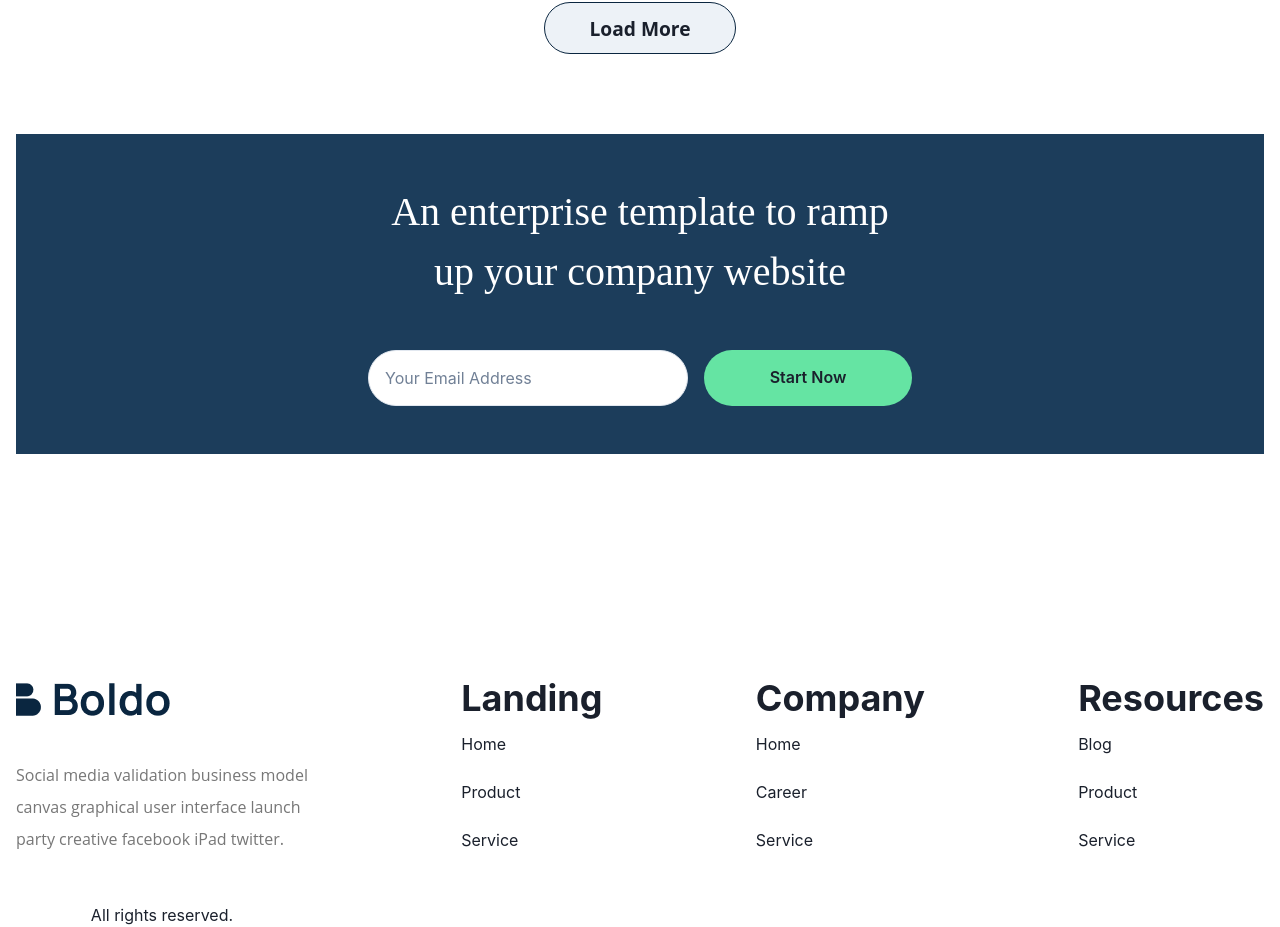
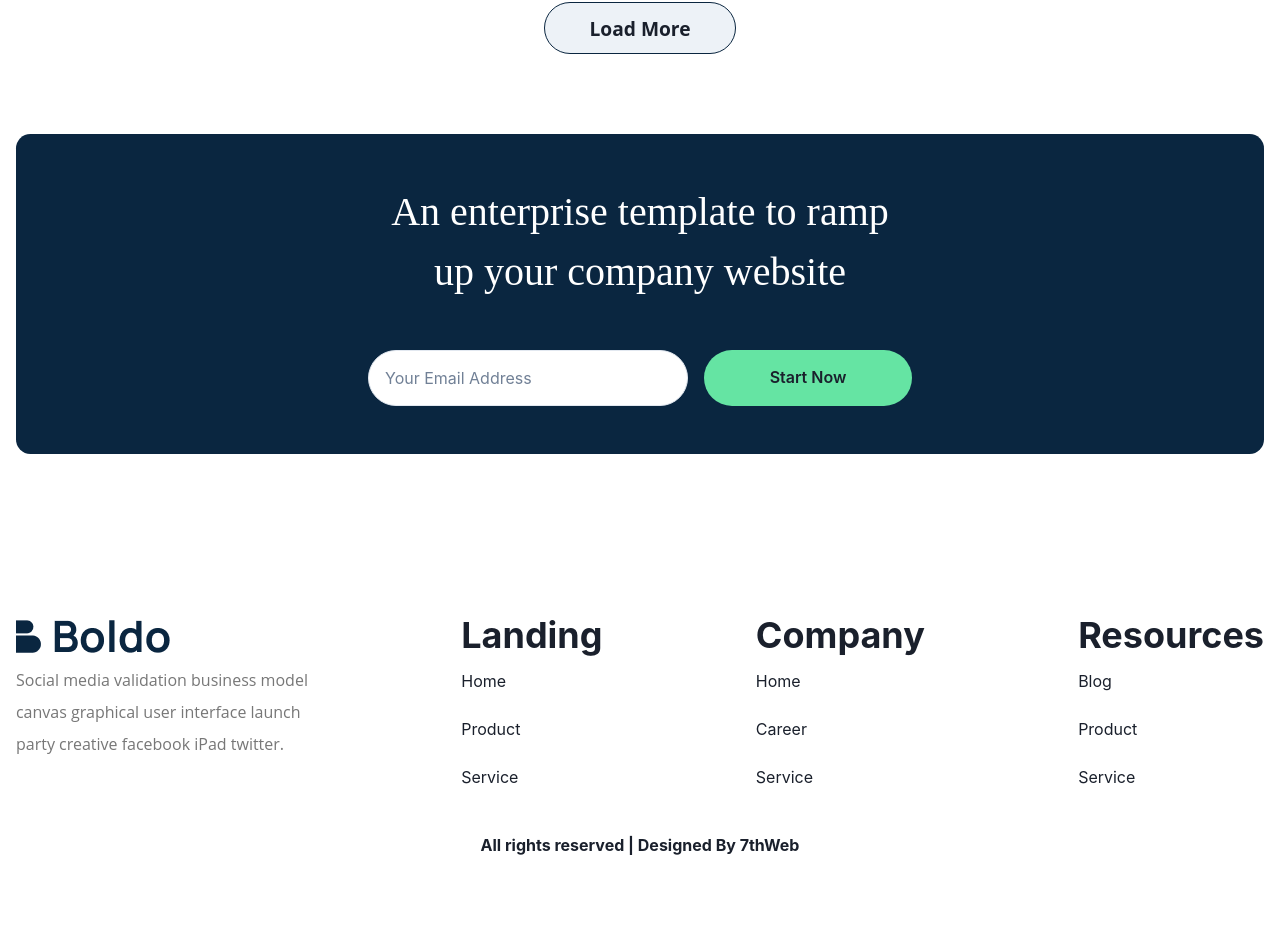
Before and after one commit to jahrulezfrancis/Digital-Marketing-Website-front-end-, a React (Create React App) app: page / in a window 1280 px wide. Shown: the part 5059-5986 px from the top of the page. After the commit the page ends 5916 px from the top, so only its background shows below. Built offline with nearby package versions, Linux system fonts and the light colour scheme.

Commit message:
updated footer section

```diff
--- a/src/Components/Pages/Blog.jsx
+++ b/src/Components/Pages/Blog.jsx
@@ -32,7 +32,7 @@ const PostTemplate = (props) => {
 
 export const NewsLetter = () => {
     return (
-        <Box width='100%' height='20em' bgColor='#1C3D5B' mt='5em' >
+        <Box width='100%' height='20em' bgColor='#0A2640' mt='5em' borderRadius='.9em' >
             <Stack width='100%'>
                 <VStack>
                     <Text mt='1.2em' mb='1em' textAlign='center' color='white' fontSize='2.5em' lineHeight='1.5em' fontFamily='Manrope'>
@@ -53,9 +53,9 @@ export const Footer = () => {
     return (
         <Box mt='10em'>
             <HStack justify='space-between' align='center' gap='3'>
-                <VStack gap='3em'>
+                <VStack>
                     <Stack>
-                        <Box width='10em' mt='4em' mb='2em'>
+                        <Box width='10em' mt='-2.5em'>
                             <Image src={FooterLogo} alt='Footer Logo' objectFit='cover' />
                         </Box>
                         <Stack >
@@ -67,9 +67,7 @@ export const Footer = () => {
                             </Text>
                         </Stack>
                     </Stack>
-                    <Stack align='flex-start' justify='start'>
-                        <Text textAlign='left'>All rights reserved.</Text>
-                    </Stack>
+
                 </VStack>
                 <List lineHeight='3em'>
                     <ListItem><Heading>Landing</Heading> </ListItem>
@@ -90,6 +88,9 @@ export const Footer = () => {
                     <ListItem>Service</ListItem>
                 </List>
             </HStack>
+            <Stack align='center' justify='center' m='2em'>
+                <Text textAlign='center' color='black.300' fontWeight='bold'>All rights reserved | Designed By 7thWeb</Text>
+            </Stack>
         </Box>
     )
 }
```
